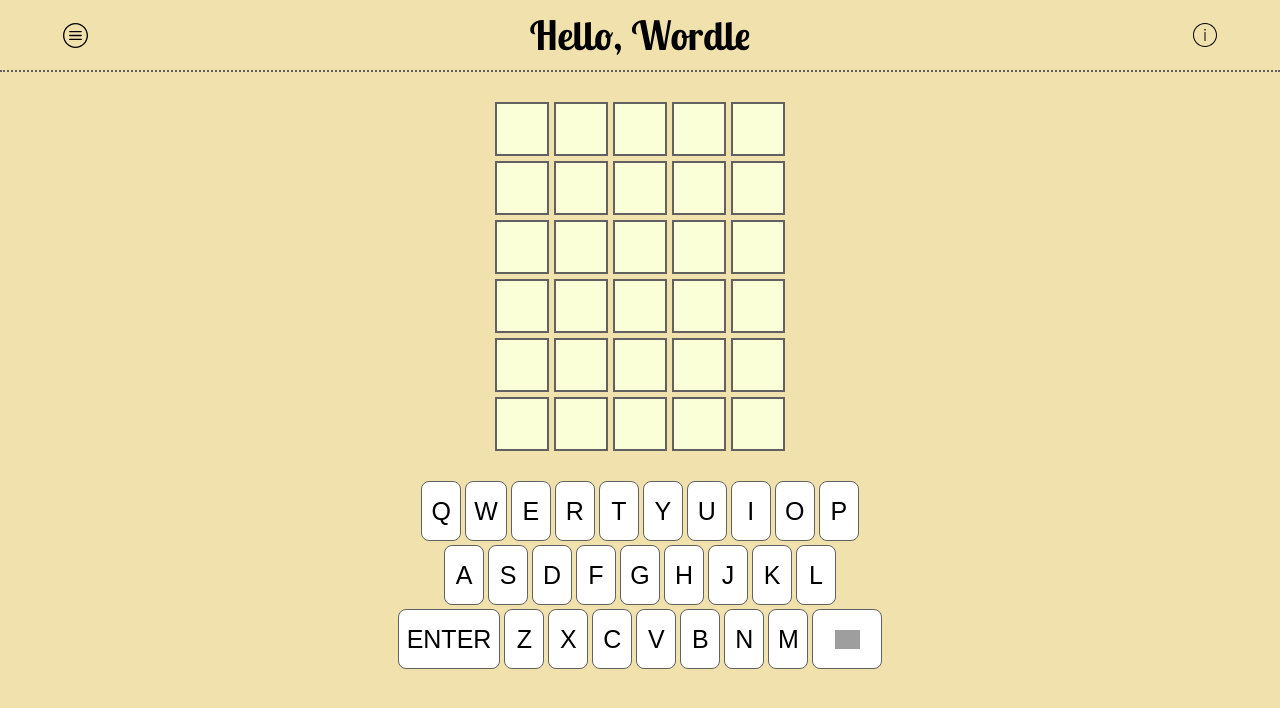
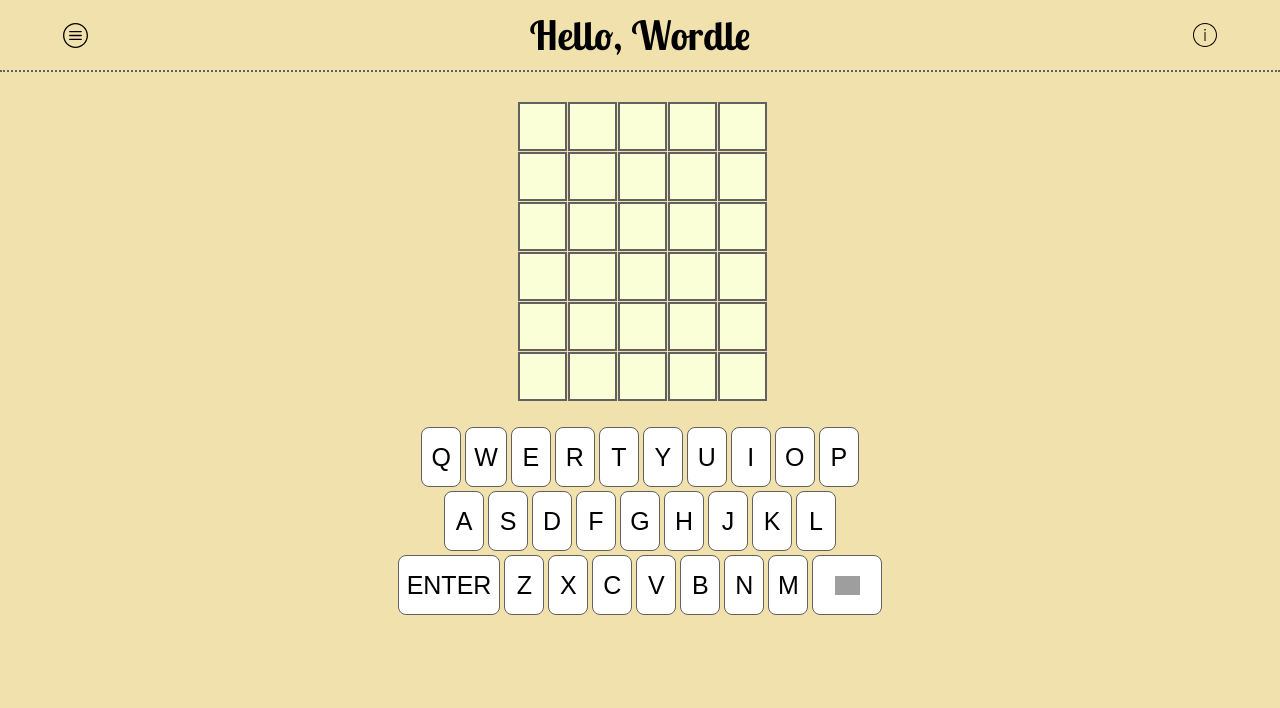
Before and after one commit to GalinaTur/Hello-wordle, a React (Create React App) app: page / in a window 1280 px wide. Shown: the top 708 px of the page. Built offline with nearby package versions, Linux system fonts and the light colour scheme; grey boxes are pictures that could not be loaded; a web font is replaced by a local one.

Commit message:
released cell animation

```diff
--- a/src/components/Field/Row/Cell/Cell.jsx
+++ b/src/components/Field/Row/Cell/Cell.jsx
@@ -1,8 +1,14 @@
 import styles from "./Cell.module.scss";
 import classNames from "classnames";
 
-export const Cell = ({ value, color }) => {
+export const Cell = ({ nth, value, color }) => {
+
     return (
-        <div className={classNames(styles.cell, (styles[`cell-${color}`] || ''))}>{value}</div>
+        <div className={styles.container}>
+            <div className={classNames(styles.cell, (color ? styles.cell__active : ''), styles[`cell_${nth}`])}>
+                <div className={styles.cell__front}>{value}</div>
+                <div className={classNames(styles.cell__back, (color ? styles[`cell__back_${color}`] : ''))}>{value}</div>
+            </div>
+        </div>
     )
 }
--- a/src/components/Field/Row/Cell/Cell.module.scss
+++ b/src/components/Field/Row/Cell/Cell.module.scss
@@ -1,30 +1,76 @@
 @import "../../../../common-styles/variables";
 @import "../../../../common-styles/mixins";
 
-.cell {
+.container {
+    background-color: transparent;
     width: $square-size-sm;
     height: $square-size-sm;
-    background-color: rgb(251, 255, 215);
-    border: 2px solid rgb(97, 97, 97);
+    perspective: 1000px;
+
+.cell {
+    position: relative;
+    width: 100%;
+    height: 100%;
     text-align: center;
     user-select: none;
+    transform-style: preserve-3d;
+    transition: transform 1s ease;
+    border: 2px solid rgb(97, 97, 97);
 
-    &-green {
-        background-color: rgb(146, 255, 143);
+    &_0 {
+        transition-delay: 0;
+    }
+    &_1 {
+        transition-delay: 0.25s;
+    }
+    &_2 {
+        transition-delay: 0.5s;
+    }
+    &_3 {
+        transition-delay: 0.75s;
+    }
+    &_4 {
+        transition-delay: 1s;
     }
 
-    &-yellow {
-        background-color: rgb(253, 255, 143);
+    &__active {
+        transform: rotateX(180deg);
     }
 
-    &-gray {
-        background-color: rgb(218, 218, 218);
+    &__front,
+    &__back {
+        position: absolute;
+        width: 100%;
+        height: 100%;
+        backface-visibility: hidden;
+        -webkit-backface-visibility: hidden;
     }
+
+    &__front {
+        background-color: rgb(251, 255, 215);
+    }
+
+    &__back {
+        transform: rotateX(180deg);
+
+        &_green {
+            background-color: rgb(146, 255, 143);
+        }
+
+        &_yellow {
+            background-color: rgb(253, 255, 143);
+        }
+
+        &_gray {
+            background-color: rgb(218, 218, 218);
+        }
+    }
+}
 }
 
 @include media-md {
     .cell {
-    width: $square-size-md;
-    height: $square-size-md;
+        width: $square-size-md;
+        height: $square-size-md;
     }
 }
--- a/src/components/Field/Row/Row.jsx
+++ b/src/components/Field/Row/Row.jsx
@@ -34,7 +34,7 @@
         if (color === "green" || color === "yellow") {
             pseudoDailyWord = changePseudoDailyWord(pseudoDailyWord, word[i], color);
         }
-        row.push(<Cell color={isFilledRow(nth, activeRow) ? color : ''}
+        row.push(<Cell nth={i} color={isFilledRow(nth, activeRow) ? color : ''}
             value={word[i] ? word[i] : ''} key={i} />);
     };
 
```
Also changed, not shown: 1 other file (tests, documents, lock files or other folders).
